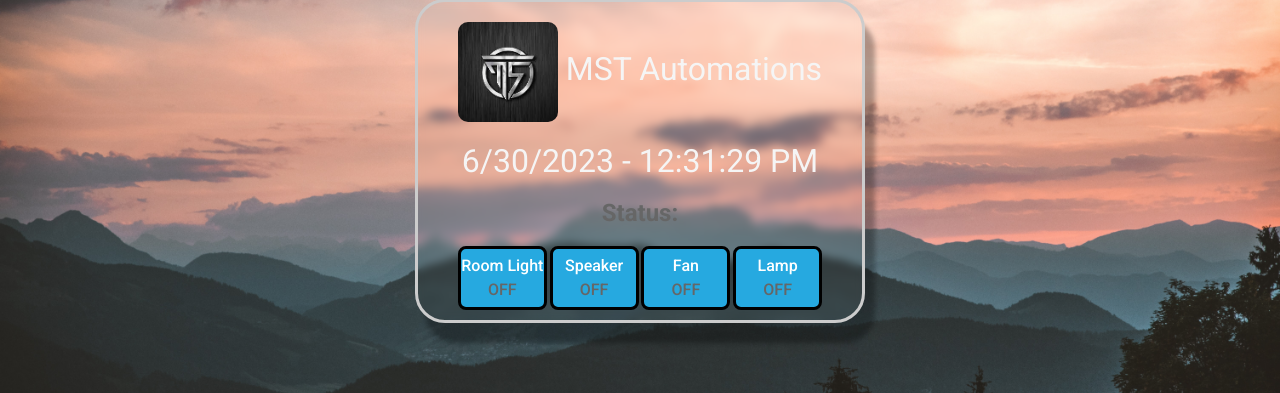
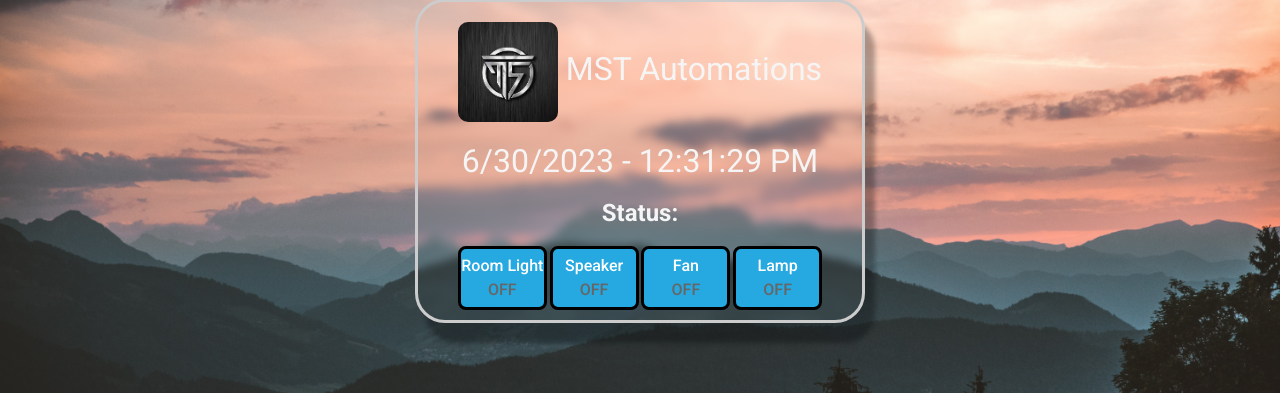
Before and after one commit to dhimanparas20/DEPRECIATED_Room-Automation-site, a Flask app: template templates/home.html in a window 1280 px wide. Shown: the part 239-632 px from the top of the page. Run offline with Flask 2, Linux system fonts and the light colour scheme; the template is opened without the code that fills it, so the values that code supplies are empty; some libraries are stand-ins or nearby versions.

Commit message:
Update home.html

```diff
--- a/templates/home.html
+++ b/templates/home.html
@@ -8,7 +8,7 @@
       <h1 style="color: whitesmoke;"><img src="/static/logo.jpeg" width=100 height=100 style="border-radius: 10px;"><b> MST Automations</b></h1>
 
       <h2 style="color: whitesmoke;"><b><span id="time" > </span></b></h2>
-      <center><h4><b>Status:</b><span id="message" style="color: greenyellow;"></span></h4></center>
+      <center><h4 style="color: whitesmoke;"><b>Status:</b><span id="message" style="color: greenyellow;"></span></h4></center>
       <center>
       <p>
       <button id="color" onclick="myFunc('v1','myDIV')">Room Light  <div id="myDIV">OFF</div></button>
```
